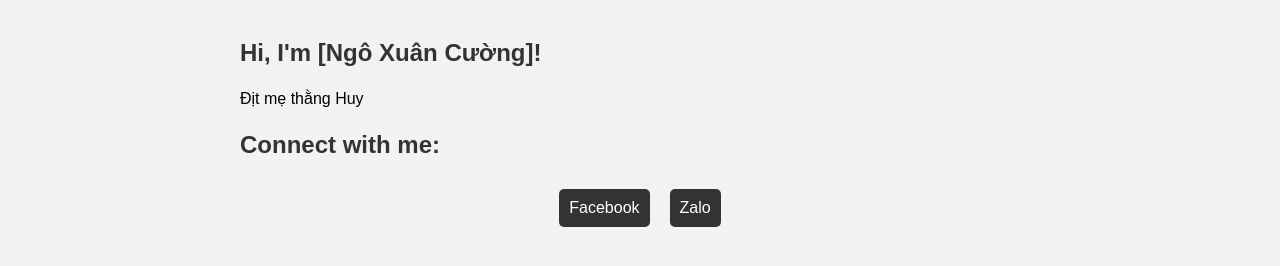
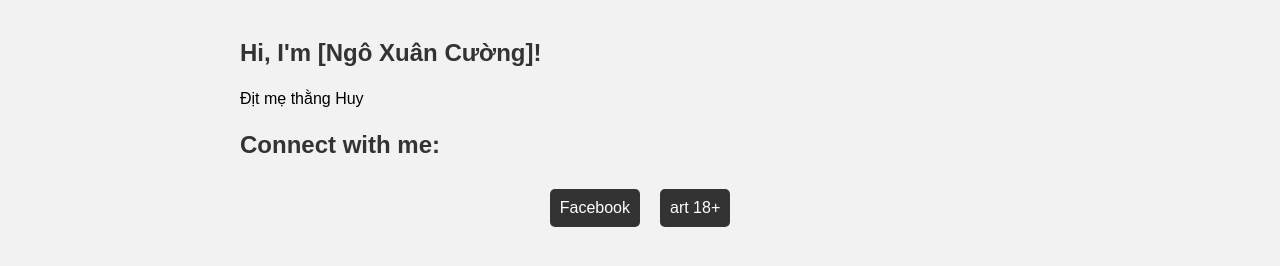
Before and after one commit to ngocuong2k4/ngocuong2k4.github.io, a plain HTML site: page index.html in a window 1280 px wide. Shown: the part 78-344 px from the top of the page. Drawn offline with Linux system fonts and the light colour scheme.

Commit message:
Update index.html

```diff
--- a/index.html
+++ b/index.html
@@ -67,7 +67,7 @@
 			<h2>Connect with me:</h2>
 			<ul>
 				<li><a href="https://www.facebook.com/profile.php?id=100025425642969">Facebook</a></li>
-				<li><a href="https://www.pinterest.com/pin/198439927321128072/">Zalo</a></li>
+				<li><a href="https://www.pinterest.com/pin/198439927321128072/">art 18+</a></li>
 
 			</ul>
 		</div>
```
